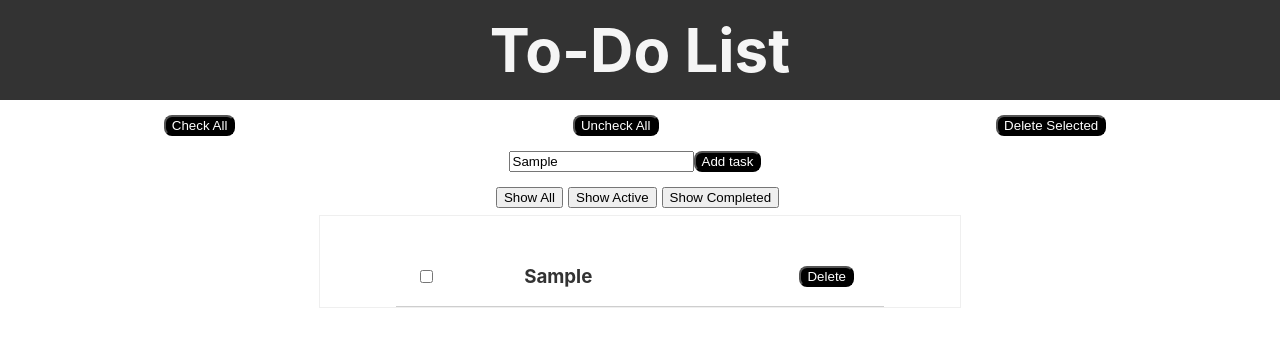
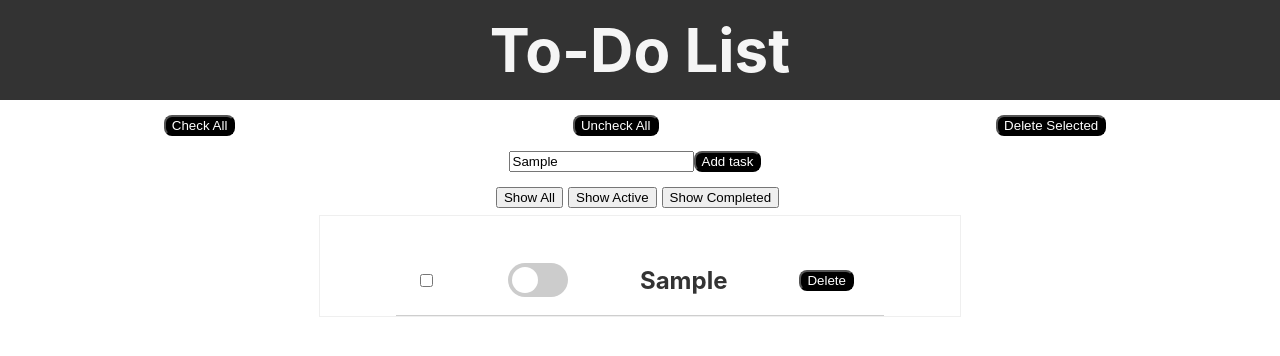
Before and after one commit to pe7r/project, a React (Create React App) app: page / in a window 1280 px wide. Both pictures are taken after typing "Sample" into the empty fields and a click on the button "Add task". Shown: the top 356 px of the page. Built offline with nearby package versions, Linux system fonts and the light colour scheme.

Commit message:
Added completed and checked props and their functionality (March 15) #4

```diff
--- a/src/App.js
+++ b/src/App.js
@@ -10,38 +10,37 @@ import Sort from './components/Sort'
 class App extends Component {
 	state = {
 		tasks: [],
-		allTasks: []
+		checkedTasks: []
 	}
 
 	addTask = newTask => {
 		const newList = this.state.tasks;
 		 newList.push(newTask);
 		this.setState({
-			tasks: newList,
-			allTasks: newList
+			tasks: newList
 		})
-		console.log(this.state.allTasks)
 	}
 
 	onCheck = (date) => {
 		this.setState(prevState => {
 			const updatedTasks = prevState.tasks.map(task => {
 				if (task.date === date) {
-					task.completed = !task.completed
+					task.checked = !task.checked
 					console.log(task)
 				}
 				return task
 			})
 			return {
-				tasks: updatedTasks
+				checkedTasks: updatedTasks
 			}
 		})
+		console.log(this.state.checkedTasks)
 	}
 
 	onCheckAll = () => {
 		const checkedTasks = [...this.state.tasks]
 		checkedTasks.forEach((item,i) => {
-			checkedTasks[i].completed = true
+			checkedTasks[i].checked = true
 		})
 		this.setState({
 			tasks: checkedTasks
@@ -52,7 +51,7 @@ class App extends Component {
 	onUncheckAll = () => {
 		const checkedTasks = [...this.state.tasks]
 		checkedTasks.forEach((item,i) => {
-			checkedTasks[i].completed = false
+			checkedTasks[i].checked = false
 		})
 		this.setState({
 			tasks: checkedTasks
@@ -60,8 +59,8 @@ class App extends Component {
 		console.log(this.state)
 	}
 
-	deleteSelected = (completed) => {
-		const leftTasks = this.state.tasks.filter(task => task.completed !== true)
+	deleteSelected = (checked) => {
+		const leftTasks = this.state.tasks.filter(task => task.checked !== true)
 		this.setState({
 			tasks: leftTasks
 		})
@@ -74,26 +73,41 @@ class App extends Component {
 		})
 	}
 
-	onShowAll = () => {
-		const allTasks = this.state.allTasks.map()
+	onComplete = (date) => {
+		this.setState(prevState => {
+			const completedTasks = prevState.tasks.map(task => {
+				if (task.date === date) {
+					task.completed = !task.completed
+					console.log(task)
+				}
+				return task
+			})
+			return {
+				tasks: completedTasks
+			}
+		})
+	}
+
+/*	onShowAll = (title) => {
+		const Alltasks = [...this.state.tasks]
 		this.setState({
-			tasks: allTasks
+			tasks: Alltasks
 		})
 	}
 
 	onShowActive = (completed) => {
 		const activeTasks = this.state.tasks.filter(task => task.completed === false)
 		this.setState({
-			tasks: activeTasks
+			activeTasks: activeTasks
 		})
 	}
 
 	onShowCompleted = (completed) => {
 		const completedTasks = this.state.tasks.filter(task => task.completed === true)
 		this.setState({
-			tasks: completedTasks
+			completedTasks: completedTasks
 		})
-	}
+	}*/
 
 
 	render() {
@@ -102,9 +116,11 @@ class App extends Component {
 			key={item.date}
 			date={item.date}
 			text={item.title}
+			checked={item.checked}
 			completed={item.completed}
 			onCheck={this.onCheck}
 			onDelete={this.onDelete}
+			onComplete={this.onComplete}
 			/>)
 
 		return (
--- a/src/components/AddTask.js
+++ b/src/components/AddTask.js
@@ -6,7 +6,17 @@ class AddTask extends React.Component {
 		title: ''
 	}
 
-	handleInputChange = event => {
+		addNewTask = () => {
+		let newTask = {
+			title: this.state.title,
+			date: +new Date(),
+			checked: false,
+			completed: false
+		}
+		this.props.onCreate(newTask)
+		}
+
+		handleInputChange = event => {
 		this.setState({ title: event.target.value })
 	}
 
@@ -18,14 +28,7 @@ class AddTask extends React.Component {
 		}
 	}
 
-	addNewTask = () => {
-		let newTask = {
-			title: this.state.title,
-			date: +new Date(),
-			completed: false
-		}
-		this.props.onCreate(newTask)
-	}
+
 
 	isValid = () => {
 		if (this.state.title.length <= 0) {
@@ -34,6 +37,7 @@ class AddTask extends React.Component {
 			return true
 		}
 	}
+
 
 	render() {
 		return (
--- a/src/components/ToDoItem.css
+++ b/src/components/ToDoItem.css
@@ -19,3 +19,65 @@
     margin-right: 10px;
     border-radius: 8px;
 }
+
+.switch {
+  position: relative;
+  display: inline-block;
+  width: 60px;
+  height: 34px;
+}
+
+/* Hide default HTML checkbox */
+.switch input {
+  opacity: 0;
+  width: 0;
+  height: 0;
+}
+
+/* The slider */
+.slider {
+  position: absolute;
+  cursor: pointer;
+  top: 0;
+  left: 0;
+  right: 0;
+  bottom: 0;
+  background-color: #ccc;
+  -webkit-transition: .4s;
+  transition: .4s;
+}
+
+.slider:before {
+  position: absolute;
+  content: "";
+  height: 26px;
+  width: 26px;
+  left: 4px;
+  bottom: 4px;
+  background-color: white;
+  -webkit-transition: .4s;
+  transition: .4s;
+}
+
+input:checked + .slider {
+  background-color: #2196F3;
+}
+
+input:focus + .slider {
+  box-shadow: 0 0 1px #2196F3;
+}
+
+input:checked + .slider:before {
+  -webkit-transform: translateX(26px);
+  -ms-transform: translateX(26px);
+  transform: translateX(26px);
+}
+
+/* Rounded sliders */
+.slider.round {
+  border-radius: 34px;
+}
+
+.slider.round:before {
+  border-radius: 50%;
+}
--- a/src/components/ToDoItem.js
+++ b/src/components/ToDoItem.js
@@ -6,9 +6,16 @@ const ToDoItem = (props) => {
 		<div className="todo-item">
 			<input
 				type="checkbox"
-				checked={props.completed}
+				checked={props.checked}
 				onChange={() => props.onCheck(props.date)}/>
-			<h3>{props.text}</h3>
+			<label className="switch">
+			  <input type="checkbox"
+			  		 checked={props.completed}
+			  		 onChange={() => props.onComplete(props.date)}
+			   />
+			  <span className="slider round"></span>
+			</label>
+			<h2>{props.text}</h2>
 			<button className="todo-item__button"
 					onClick={() => props.onDelete(props.date)}>
 				Delete
```
